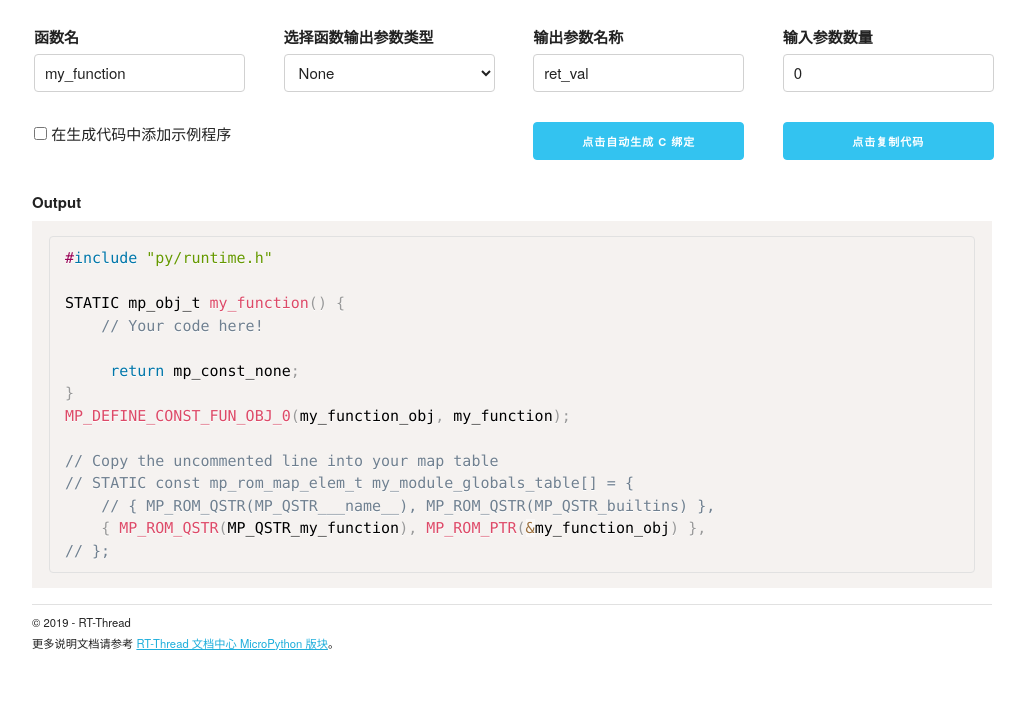
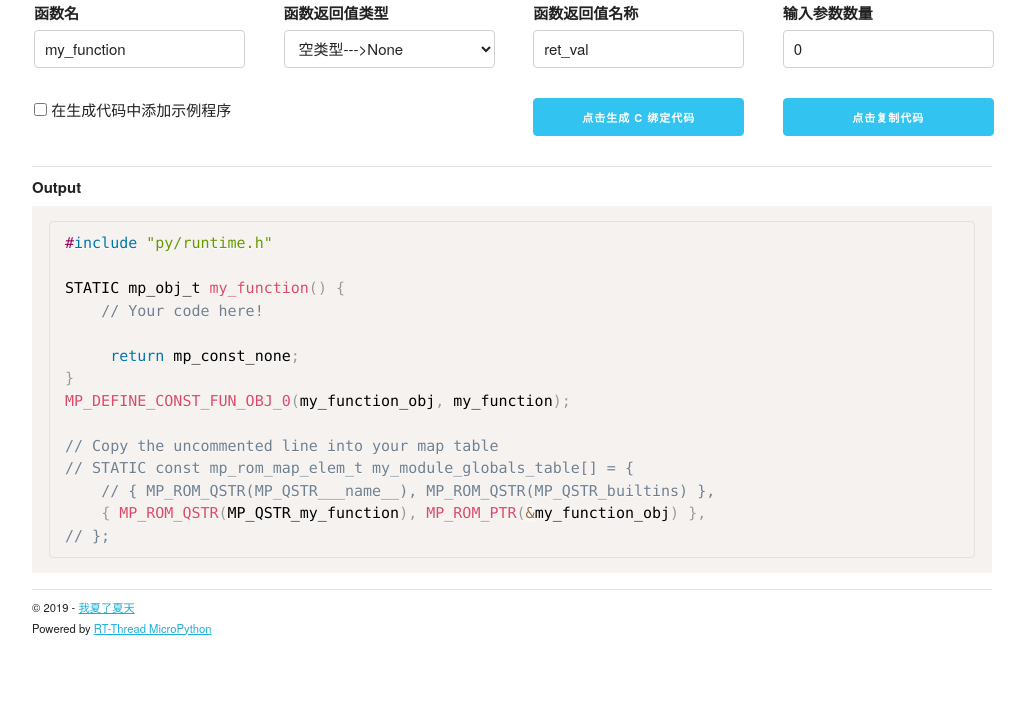
Before and after one commit to SummerGift/RT-MicroPython-Generator, a plain HTML site: page index.html in a window 1280 px wide. Shown: the part 89-800 px from the top of the page, without its empty margins (128-1153 px from the left). Drawn offline with Linux system fonts and the light colour scheme.

Commit message:
[optimize] index.html

```diff
--- a/index.html
+++ b/index.html
@@ -16,10 +16,11 @@
 </head>
 <body>
     <div class="container header">
-        <h2>RT-Thread MicroPython C 绑定自动生成器</h2>
+        <h2>RT-Thread MicroPython C 绑定代码自动生成器</h2>
         <p>
-            Powered by <a href="https://www.rt-thread.org/document/site/submodules/micropython/docs/introduction/">RT-Thread MicroPython</a>.
+            <!-- <hr> -->
         </p>
+
     </div>
     <div class="container body-content">
         <div class="input-form">
@@ -29,21 +30,21 @@
                     <input class="u-full-width" type="text" id="functionName" value="my_function" />
                 </div>
                 <div class="three columns">
-                    <label for="outputType">选择函数输出参数类型</label>
+                    <label for="outputType">函数返回值类型</label>
                     <select class="u-full-width" id="outputType">
-                        <option value="void">None</option>
-                        <option value="bool">Boolean</option>
-                        <option value="int">Integer</option>
-                        <option value="float">Float</option>
-                        <option value="string">String</option>
-                        <option value="bytes">Bytes</option>
-                        <option value="tuple">Tuple</option>
-                        <option value="list">List</option>
-                        <option value="dict">Dictionary</option>
+                        <option value="void">空类型--->None      </option>
+                        <option value="bool">布尔类型--->Boolean   </option>
+                        <option value="int">整数类型--->Integer    </option>
+                        <option value="float">浮点数--->Float    </option>
+                        <option value="string">字符串类型--->String   </option>
+                        <option value="bytes">字节类型--->Bytes    </option>
+                        <option value="tuple">元组类型--->Tuple    </option>
+                        <option value="list">列表类型--->List      </option>
+                        <option value="dict">字典类型--->Dictionary  </option>
                     </select>
                 </div>
                 <div class="three columns">
-                    <label for="outputName">输出参数名称</label>
+                    <label for="outputName">函数返回值名称</label>
                     <input class="u-full-width" type="text" id="outputName" value="ret_val" />
                 </div>
                 <div class="three columns">
@@ -59,13 +60,14 @@
                 </div>
                 <div class="three columns"><p></p></div>
                 <div class="three columns">
-                    <input class="button-primary u-full-width" type="button" id="generateCode" value="点击自动生成 C 绑定" />
+                    <input class="button-primary u-full-width" type="button" id="generateCode" value="点击生成 C 绑定代码" />
                 </div>
                 <div class="three columns">
                     <input class="button-primary u-full-width" type="button" id="copyCode" value="点击复制代码" />
                 </div>
             </fieldset>
         </div>
+        <hr>
         <div class="u-full-width">
             <label for="codeOutput">Output</label>
             <pre><code class="language-c" id="codeOutput"></code></pre>
@@ -74,9 +76,9 @@
     <div class="container footer">
         <footer>
             <hr>
-            <p>&copy; 2019 - RT-Thread</p>
+            <p>&copy; 2019 - <a href="https://github.com/SummerGGift">我夏了夏天</a></p>
             <p>
-                更多说明文档请参考 <a href="https://www.rt-thread.org/document/site/submodules/micropython/docs/introduction/">RT-Thread 文档中心 MicroPython 版块</a>。
+                Powered by <a href="https://www.rt-thread.org/document/site/submodules/micropython/docs/introduction/">RT-Thread MicroPython</a>
             </p>
         </footer>
     </div>
```
